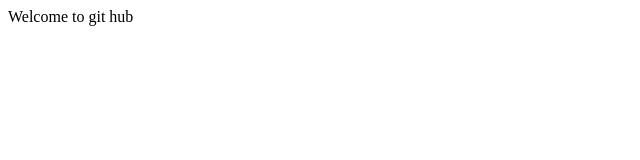
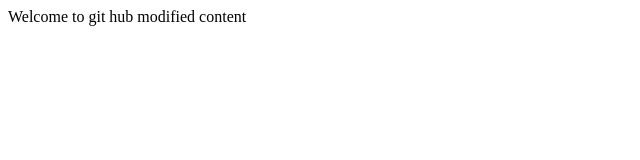
Before and after one commit to arnavtater13/sample-, a plain HTML site: page index.html in a window 1280 px wide. Shown: the whole page, without its empty margins (0-640 px from the left). Drawn offline with Linux system fonts and the light colour scheme.

Commit message:
Second Commit

```diff
--- a/index.html
+++ b/index.html
@@ -2,6 +2,6 @@
 <head>
 </head>
 <body>
-Welcome to git hub
+Welcome to git hub modified content
 </body>
 </html>
```
